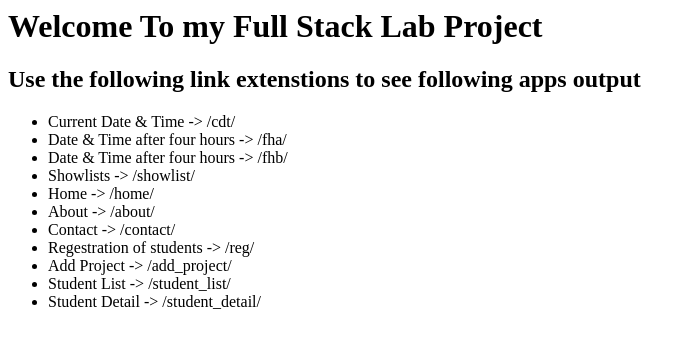
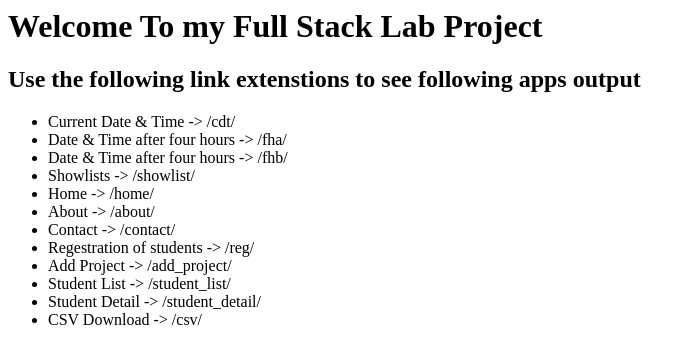
Before and after one commit to dexpk/fd_lab, a Django app: page / in a window 1280 px wide. Shown: the top 364 px of the page, without its empty margins (0-693 px from the left). Run offline with Django 5.2, Linux system fonts and the light colour scheme.

Commit message:
csv download

```diff
--- a/fd_lab/urls.py
+++ b/fd_lab/urls.py
@@ -16,7 +16,7 @@ Including another URLconf
 """
 from django.contrib import admin
 from django.urls import path
-from lab_apps.views import Home, current_datetime, four_hours_ahead, four_hours_before, showlist, home, about, contact, reg, add_project, StudentDetailView, StudentListView
+from lab_apps.views import Home, current_datetime, four_hours_ahead, four_hours_before, showlist, home, about, contact, reg, add_project, StudentDetailView, StudentListView, construct_csv_from_model
 
 urlpatterns = [
     path('', Home),
@@ -32,4 +32,5 @@ urlpatterns = [
     path('add_project/', add_project),
     path('student_list/', StudentListView.as_view()),
     path('student_detail/<int:pk>/', StudentDetailView.as_view()),
+    path('csv/', construct_csv_from_model),
 ]
--- a/lab_apps/templates/home.html
+++ b/lab_apps/templates/home.html
@@ -12,4 +12,5 @@
   <li>Add Project -> /add_project/</li>
   <li>Student List -> /student_list/</li>
   <li>Student Detail -> /student_detail/</li>
+  <li>CSV Download -> /csv/</li>
 </ul>
--- a/lab_apps/views.py
+++ b/lab_apps/views.py
@@ -1,3 +1,4 @@
+import csv
 from django.views import generic
 from lab_apps.models import ProjectReg
 from lab_apps.models import Course, Student
@@ -87,3 +88,16 @@ class StudentListView(generic.ListView):
 class StudentDetailView(generic.DetailView):
     model = Student
     template_name = "student_detail.html"
+
+
+def construct_csv_from_model(request):
+    courses = Course.object.all()
+    response = HttpResponse(content_type="text/csv")
+    response['Content-Dispositon'] = 'attachment;filename="course_data.csv"'
+    writer = csv.writter(response)
+    writer.write(response)
+    writer.writerow(["CourseName", "CourseCode", "Credits"])
+    for course in courses:
+        writer.writerow(
+            [course.course_name, course.course_code, course.course_credits])
+    return response
```
